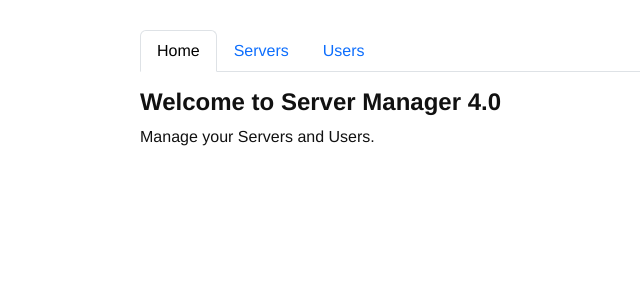
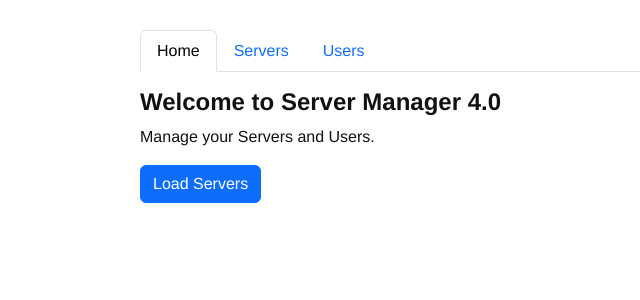
Before and after one commit to shubhenduanupamdutta/routing, an Angular app: page / in a window 1280 px wide. Shown: the top 300 px of the page, without its empty margins (132-772 px from the left). Built offline with nearby package versions, Linux system fonts and the light colour scheme.

Commit message:
Navigate programmatically to another component.

```diff
--- a/src/app/home/home.component.html
+++ b/src/app/home/home.component.html
@@ -3,3 +3,4 @@
 </div>
 
 <p>Manage your Servers and Users.</p>
+<button class="btn btn-primary" (click)="onLoadServers()">Load Servers</button>
--- a/src/app/home/home.component.ts
+++ b/src/app/home/home.component.ts
@@ -1,15 +1,18 @@
 import { Component, OnInit } from '@angular/core';
+import { Router } from '@angular/router';
 
 @Component({
   selector: 'app-home',
   templateUrl: './home.component.html',
-  styleUrls: ['./home.component.css']
+  styleUrls: ['./home.component.css'],
 })
 export class HomeComponent implements OnInit {
+  constructor(private router: Router) {}
 
-  constructor() { }
+  ngOnInit() {}
 
-  ngOnInit() {
+  onLoadServers() {
+    // Business logic
+    this.router.navigate(['/servers'])
   }
-
 }
```
